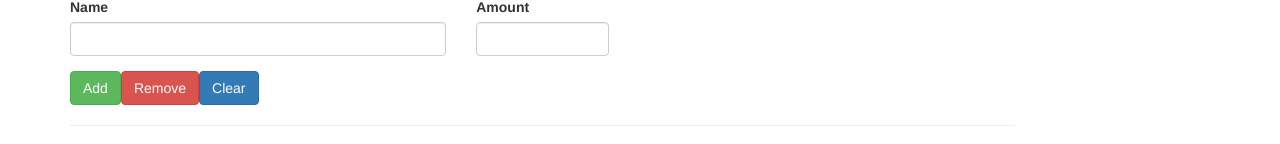
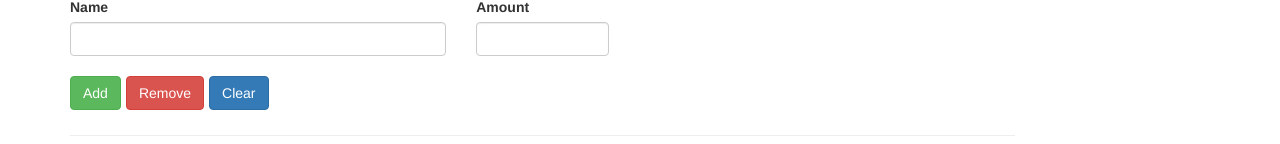
Before and after one commit to katratzi/udemy-angular, an Angular app in the folder 03 - course project/recipe-book/: page / in a window 1280 px wide. Shown: the part 368-512 px from the top of the page. Built offline with nearby package versions, Linux system fonts and the light colour scheme.

Commit message:
add a bit of margin

```diff
--- a/03 - course project/recipe-book/src/app/shopping-list/shopping-edit/shopping-edit.component.html
+++ b/03 - course project/recipe-book/src/app/shopping-list/shopping-edit/shopping-edit.component.html
@@ -14,8 +14,8 @@
 
             <div class="row">
                 <div class="col-xs-12">
-                    <button class="btn btn-success" type="submit">Add</button>
-                    <button class="btn btn-danger" type="button">Remove</button>
+                    <button class="btn btn-success margin-sm" type="submit">Add</button>
+                    <button style="margin: 0.5rem" class="btn btn-danger" type="button">Remove</button>
                     <button class="btn btn-primary" type="button">Clear</button>
                 </div>
             </div>
```
